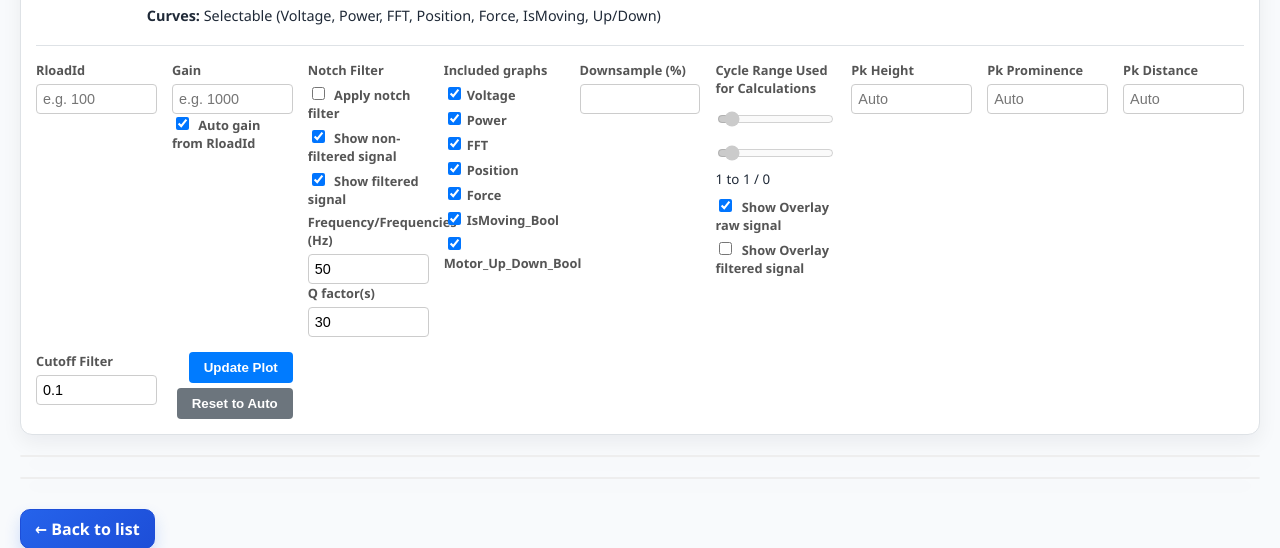
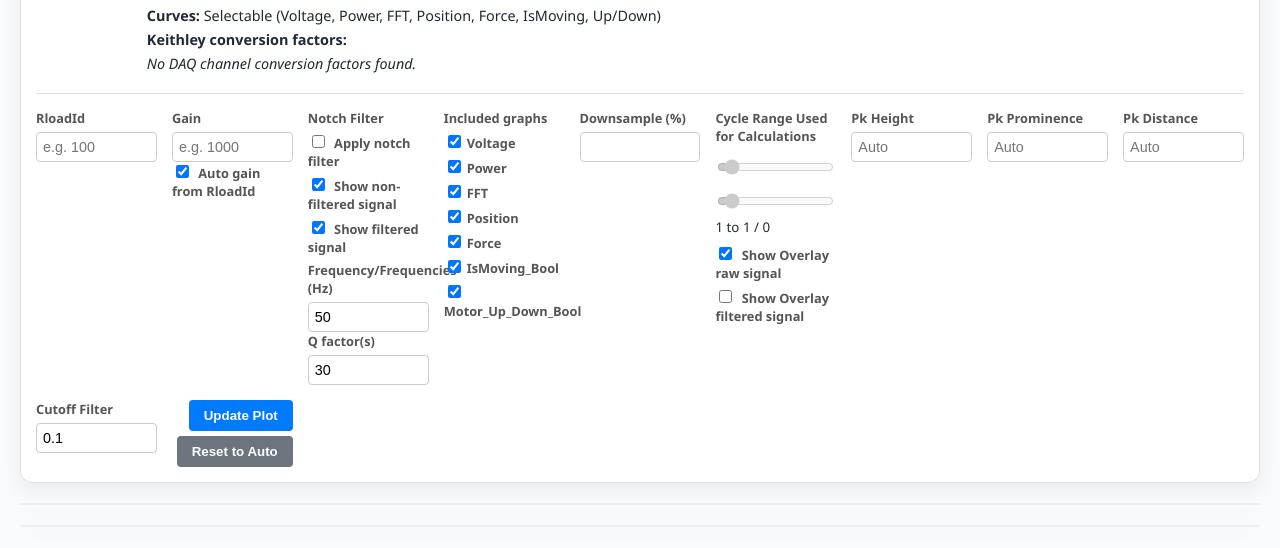
Before and after one commit to mmartic93/TENG_postprocessor, a Flask app: template server/templates/plot_view.html in a window 1280 px wide. Shown: the part 150-698 px from the top of the page. Run offline with Flask 3, Linux system fonts and the light colour scheme; the template is opened without the code that fills it, so the values that code supplies are empty.

Commit message:
Add a table with every channel Keithley conversion factor in the view experiment webpage.

```diff
--- a/server/routes.py
+++ b/server/routes.py
@@ -1,4 +1,5 @@
 import os
+import json
 from flask import render_template, request, redirect, url_for, session, flash
 from data_processing.LoadData import ExtractCycles
 from data_processing.preview_service import create_combined_motor_daq_plot
@@ -135,6 +136,30 @@ def register_routes(app):
         if text in {'0', 'false', 'no', 'off'}:
             return False
         return default
+
+    def get_keithley_conversion_factors(exp_path: str):
+        json_path = os.path.join(exp_path, 'experiment_metadata.json')
+        if not os.path.exists(json_path):
+            return [], 'experiment_metadata.json not found'
+        try:
+            with open(json_path, 'r', encoding='utf-8') as file_handle:
+                metadata = json.load(file_handle)
+        except (OSError, json.JSONDecodeError):
+            return [], 'unable to read experiment_metadata.json'
+
+        conversion_info = []
+        for task in metadata.get('DAQTasks', []):
+            channels = task.get('DAQ_CHANNELS', {})
+            if not isinstance(channels, dict):
+                continue
+            for channel_name, channel_config in channels.items():
+                if not isinstance(channel_config, dict):
+                    continue
+                conversion_info.append({
+                    'channel': str(channel_name),
+                    'conversion_factor': channel_config.get('conversion_factor'),
+                })
+        return conversion_info, None
 
     @app.route('/', methods=['GET', 'POST'])
     def index():
@@ -840,6 +865,7 @@ def register_routes(app):
             mean_power = None
             if gain is not None and req is not None and not is_oc_sc:
                 mean_power = calculate_mean_power(dfData_all, exp_path, gain, req, peak_params=final_peak_params)
+            conversion_factors, conversion_factors_error = get_keithley_conversion_factors(exp_path)
 
             df_info = f'{len(dfData_all)} rows × {len(dfData_all.columns)} columns'
             return render_template(
@@ -866,7 +892,9 @@ def register_routes(app):
                 overlay_cycle_end=overlay_cycle_end,
                 overlay_cycles_max=overlay_cycles_max,
                 overlay_show_raw_signal=overlay_show_raw_signal,
-                overlay_show_filtered_signal=overlay_show_filtered_signal
+                overlay_show_filtered_signal=overlay_show_filtered_signal,
+                keithley_conversion_factors=conversion_factors,
+                keithley_conversion_factors_error=conversion_factors_error
             )
         except Exception as error:
             import traceback
--- a/server/templates/plot_view.html
+++ b/server/templates/plot_view.html
@@ -49,6 +49,18 @@
       .btn-update:hover { background-color: #0056b3; }
 
       .plot-container { background: #ffffff; border: 1px solid #eee; border-radius: 12px; overflow: hidden; box-shadow: 0 8px 20px rgba(17, 24, 39, 0.06); }
+      .mini-table {
+        margin-top: 8px;
+        border-collapse: collapse;
+        font-size: 0.85rem;
+      }
+      .mini-table th, .mini-table td {
+        border: 1px solid #d1d5db;
+        padding: 4px 6px;
+      }
+      .mini-table th {
+        background: #eff6ff;
+      }
       .navigation { margin-top: 20px; padding-top: 10px; display: flex; gap: 10px; }
       .action-btn {
         display: inline-flex;
@@ -100,6 +112,29 @@
             <p><strong>Mean Peak Power:</strong> <span style="color: #d9534f; font-size: 1.1rem;">{{ '%.4g' | format(mean_power) }} W</span></p>
           {% endif %}
           <p><strong>Curves:</strong> Selectable ({{ 'Current' if is_sc else 'Voltage' }}, Power, FFT, Position, Force, IsMoving, Up/Down)</p>
+          <p><strong>Keithley conversion factors:</strong></p>
+          {% if keithley_conversion_factors_error %}
+            <p style="margin-top: 4px; color: #b45309;"><em>{{ keithley_conversion_factors_error }}</em></p>
+          {% elif keithley_conversion_factors %}
+            <table class="mini-table">
+              <thead>
+                <tr>
+                  <th>Channel</th>
+                  <th>Conversion factor</th>
+                </tr>
+              </thead>
+              <tbody>
+                {% for item in keithley_conversion_factors %}
+                  <tr>
+                    <td>{{ item.channel }}</td>
+                    <td>{{ item.conversion_factor if item.conversion_factor is not none else 'None' }}</td>
+                  </tr>
+                {% endfor %}
+              </tbody>
+            </table>
+          {% else %}
+            <p style="margin-top: 4px;"><em>No DAQ channel conversion factors found.</em></p>
+          {% endif %}
         </div>
       </div>
 
```
